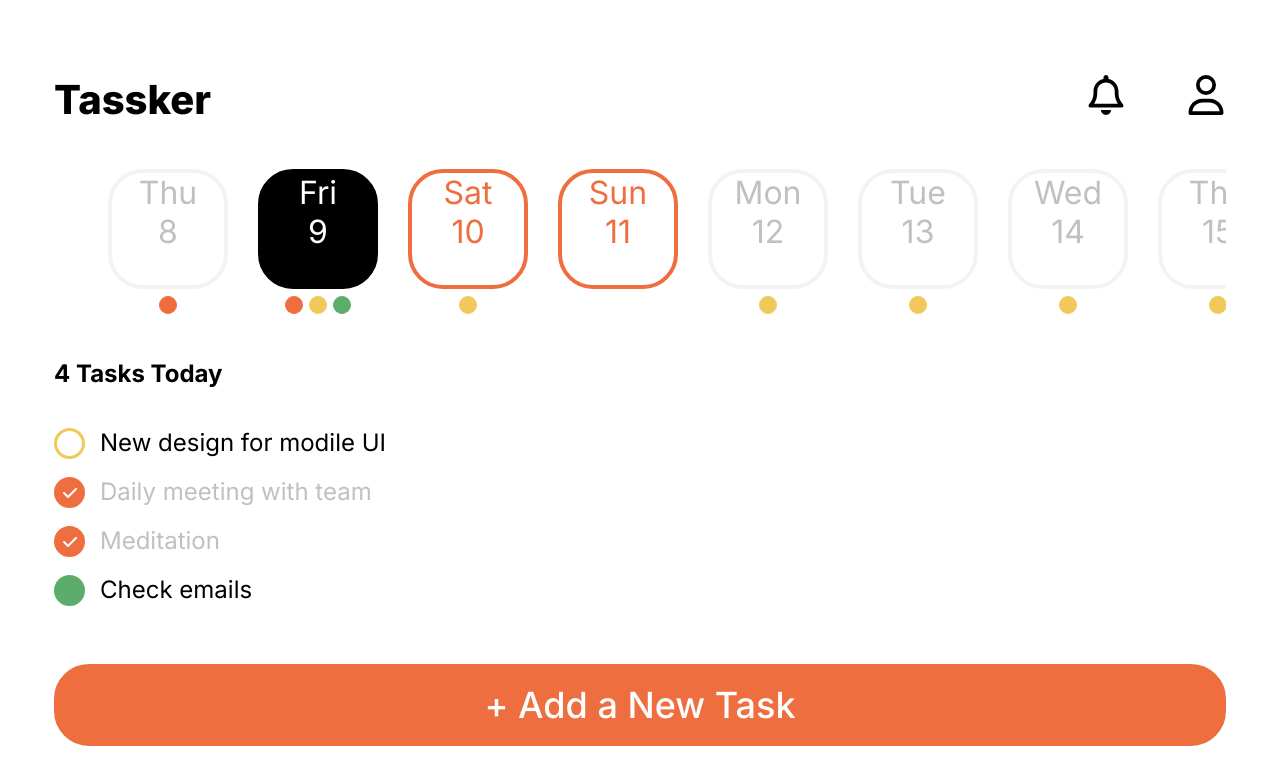
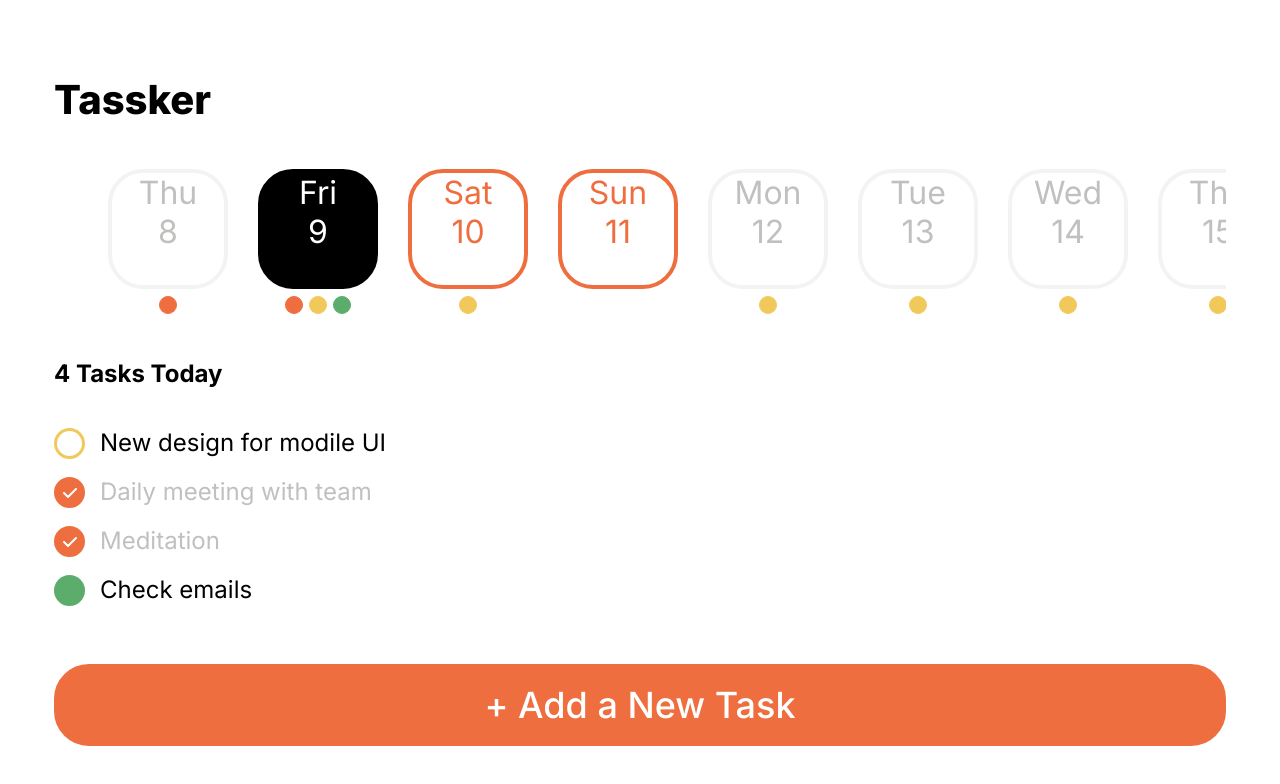
Before and after one commit to BrSTU-2022-practice-ToDoCalendar/ToDoCalendar_frontend, a React (Create React App) app: page / in a window 1280 px wide. Shown: the top 784 px of the page. Built offline with nearby package versions, Linux system fonts and the light colour scheme.

Commit message:
galanin-pc-css : Added Header component

```diff
--- /dev/null
+++ b/src/components/Header/Header.jsx
@@ -0,0 +1,12 @@
+import styles from './Header.module.css';
+
+function Header(props) {
+  return (
+    <header className={styles.header}>
+      <h2 className={styles.header__title}>{props.title}</h2>
+      <nav className={styles.header__nav_buttons}>{props.IconsUlList}</nav>
+    </header>
+  );
+}
+
+export default Header;
--- a/src/pages/Home/Header/Header.module.css
+++ b/src/components/Header/Header.module.css
@@ -4,7 +4,7 @@
   margin: 75px 0 45px 0;
 }
 
-.header__name {
+.header__title {
   font-family: 'Inter';
   font-style: normal;
   font-weight: 800;
--- a/src/pages/Home/Header/Header.jsx
+++ /dev/null
@@ -1,24 +0,0 @@
-import { FontAwesomeIcon } from '@fortawesome/react-fontawesome';
-import { faUser, faBell } from '@fortawesome/free-regular-svg-icons';
-
-import styles from './Header.module.css';
-
-function Header() {
-  return (
-    <header className={styles.header}>
-      <h2 className={styles.header__name}>Tassker</h2>
-      <nav className={styles.header__nav_buttons}>
-        <ul>
-          <li>
-            <FontAwesomeIcon icon={faBell} />
-          </li>
-          <li>
-            <FontAwesomeIcon icon={faUser} />
-          </li>
-        </ul>
-      </nav>
-    </header>
-  );
-}
-
-export default Header;
--- a/src/pages/Home/Home.jsx
+++ b/src/pages/Home/Home.jsx
@@ -3,7 +3,7 @@ import { useEffect, useState } from 'react';
 import Container from '../../components/Container/Container';
 import FooterPattern from '../../components/FooterPattern/FooterPattern';
 
-import Header from './Header/Header';
+import Header from '../../components/Header/Header';
 import Calendar from './Calendar/Calendar';
 import TasksList from './TasksList/TasksList';
 import Button from './Button/Button';
@@ -23,7 +23,7 @@ function Home() {
     <FooterPattern
       NotFooter={
         <>
-          <Container InnerHTML={<Header />} />
+          <Container InnerHTML={<Header title="Tassker" />} />
           <Container InnerHTML={<Calendar calendarDays={calendarDays} />} />
           <Container
             InnerHTML={
```
Also changed, not shown: src/components/Header/README.md (added).
